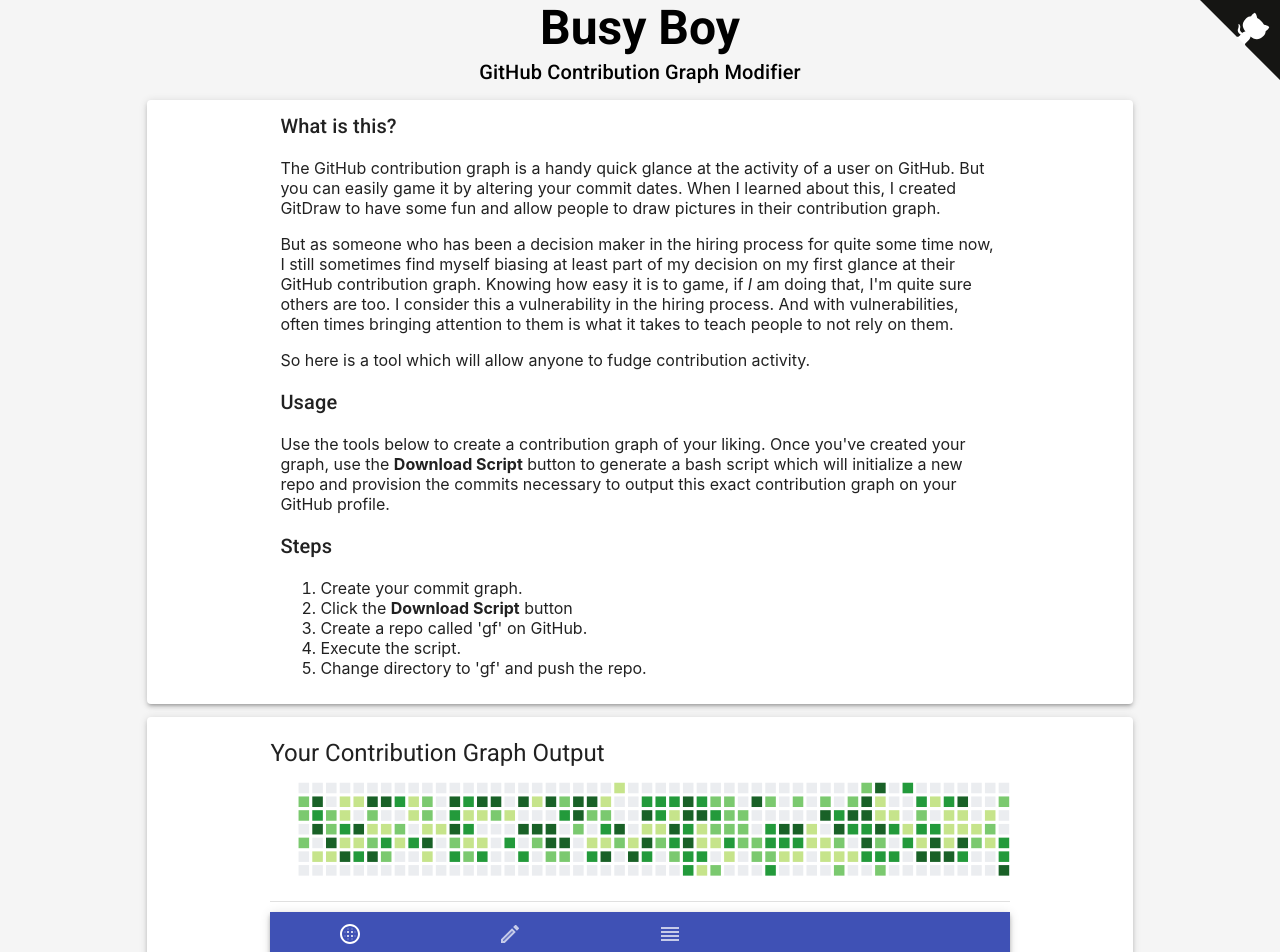
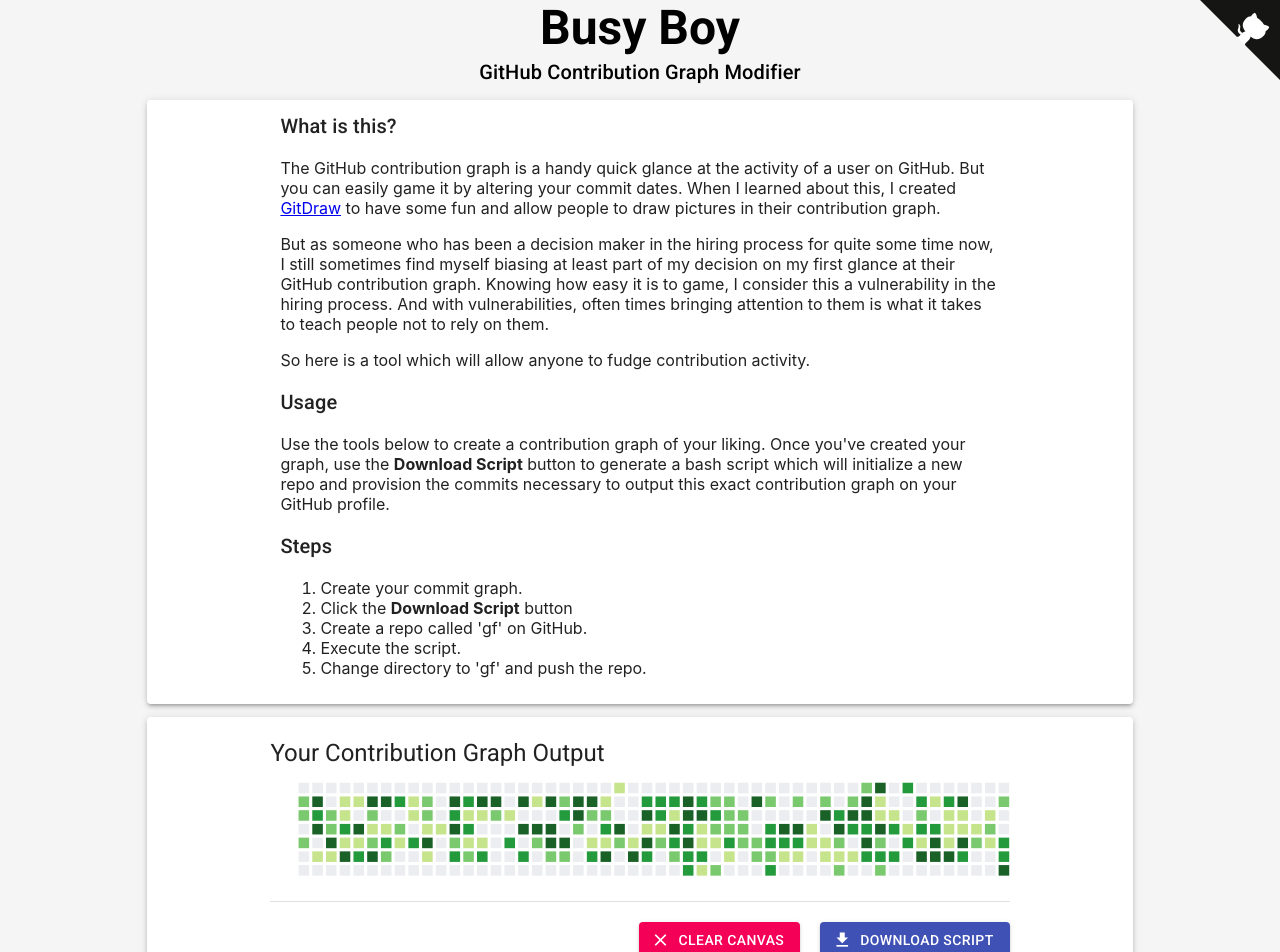
Before and after one commit to ben174/busy-boy, a React (Create React App) app: page / in a window 1280 px wide. Shown: the top 952 px of the page. Built offline with nearby package versions, Linux system fonts and the light colour scheme.

Commit message:
update docs, clear button

```diff
--- a/src/App.js
+++ b/src/App.js
@@ -141,6 +141,11 @@
     element.click();
   }
 
+  handleClear = (event) => {
+    const dates = [...this.state.dates];
+    dates.forEach(d => d.off = true);
+    this.setState({dates});
+  }
 
   handleDraw = (event) => {
     if (event.buttons === 1) {
@@ -169,6 +174,7 @@
       onDailySliderChange={this.handleDailySliderChange}
       onTabChange={this.handleTabChange}
       onDraw={this.handleDraw}
+      onClear={this.handleClear}
       onLevelChange={this.handleLevelChange}
       onDownloadScriptClick={this.handleDownloadScriptClick}
       drawLevel={this.state.drawLevel} />
@@ -237,14 +243,14 @@
           </Typography>
           <p>
             The GitHub contribution graph is a handy quick glance at the activity of a user on GitHub. But you can easily game it by altering your
-            commit dates. When I learned about this, I created GitDraw to have some fun and allow people to draw pictures in their contribution
-            graph.
+            commit dates. When I learned about this, I created <a href="https://github.com/ben174/git-draw">GitDraw</a> to have some fun and allow
+            people to draw pictures in their contribution graph.
           </p>
           <p>
             But as someone who has been a decision maker in the hiring process for quite some time now, I still sometimes find myself biasing at
-            least part of my decision on my first glance at their GitHub contribution graph. Knowing how easy it is to game, if <i>I</i> am doing
-            that, I'm quite sure others are too. I consider this a vulnerability in the hiring process. And with vulnerabilities, often times
-            bringing attention to them is what it takes to teach people to not rely on them.
+            least part of my decision on my first glance at their GitHub contribution graph. Knowing how easy it is to game,  I consider this a
+            vulnerability in the hiring process. And with vulnerabilities, often times bringing attention to them is what it takes to teach people
+            not to rely on them.
           </p>
           <p>
             So here is a tool which will allow anyone to fudge contribution activity.
@@ -267,8 +273,6 @@
             <li>Execute the script.</li>
             <li>Change directory to 'gf' and push the repo.</li>
           </ol>
-
-
         </div>
       </Paper>
       <Paper elevation={3} style={paperStyle}>
@@ -277,7 +281,28 @@
         </Typography>
         <CalendarGraph dates={props.dates} drawMode={props.selectedTab === 1} onDraw={props.onDraw} />
         <Divider style={{ margin: '10px 0' }} />
-
+        <div align="right">
+          <Button
+            variant="contained"
+            color="secondary"
+            className={classes.button}
+            startIcon={<Icon>clear</Icon>}
+            style={{ margin: '10px 20px' }}
+            onClick={props.onClear}
+          >
+            Clear Canvas
+          </Button>
+          <Button
+            variant="contained"
+            color="primary"
+            className={classes.button}
+            startIcon={<Icon>get_app</Icon>}
+            style={{ margin: '10px 0' }}
+            onClick={props.onDownloadScriptClick}
+          >
+            Download Script
+          </Button>
+        </div>
         <div className={classes.root}>
           <AppBar position="static">
             <Tabs onChange={props.onTabChange} value={props.selectedTab} scrollButtons="auto">
@@ -296,18 +321,6 @@
             <ScriptControls {...props} />
           </TabPanel>
         </div>
-        <div align="right">
-          <Button
-            variant="contained"
-            color="primary"
-            className={classes.button}
-            startIcon={<Icon>get_app</Icon>}
-            style={{ margin: '20px 0' }}
-            onClick={props.onDownloadScriptClick}
-          >
-            Download Script
-          </Button>
-        </div>
       </Paper>
     </Container>
   )
```
